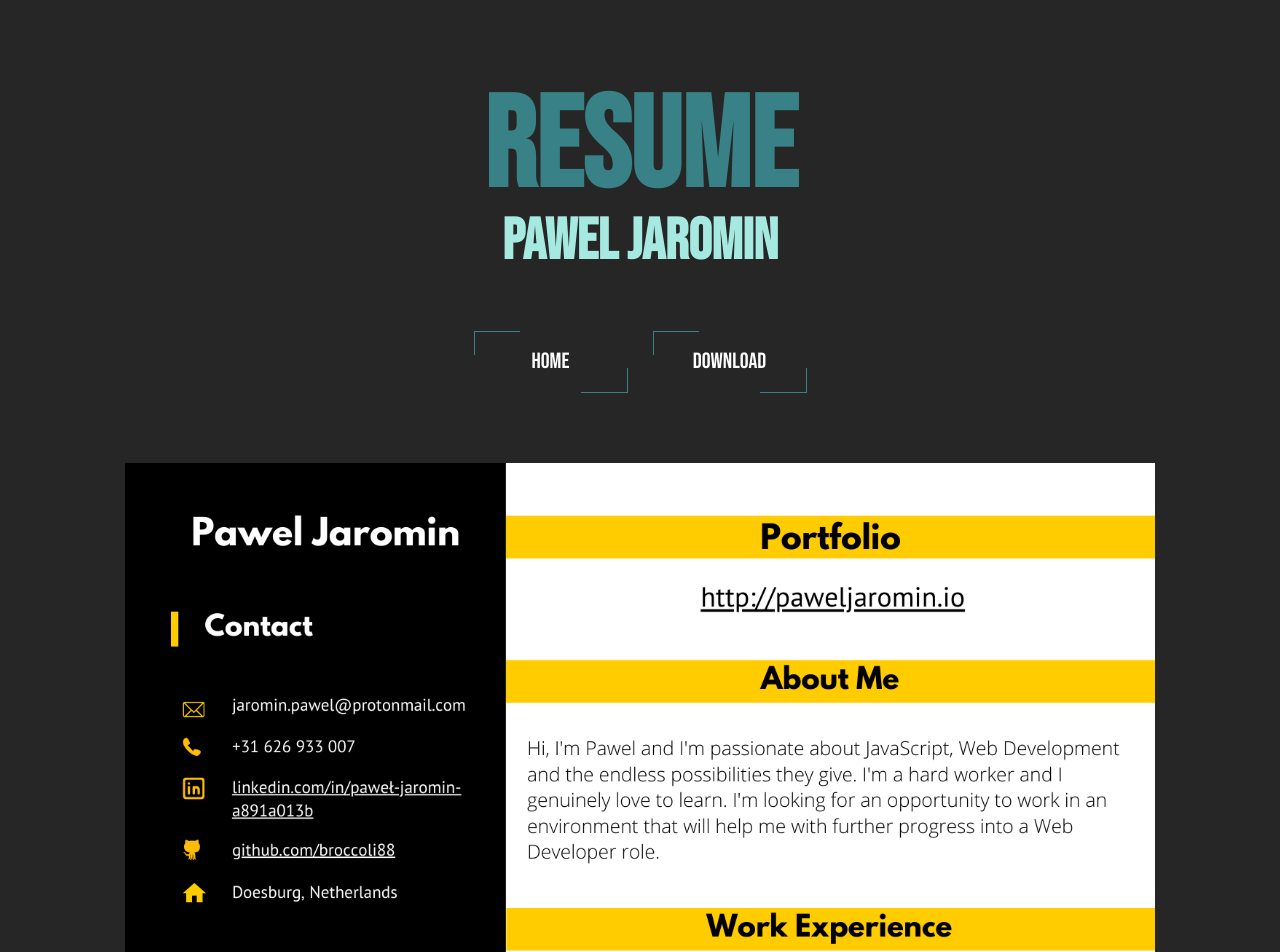
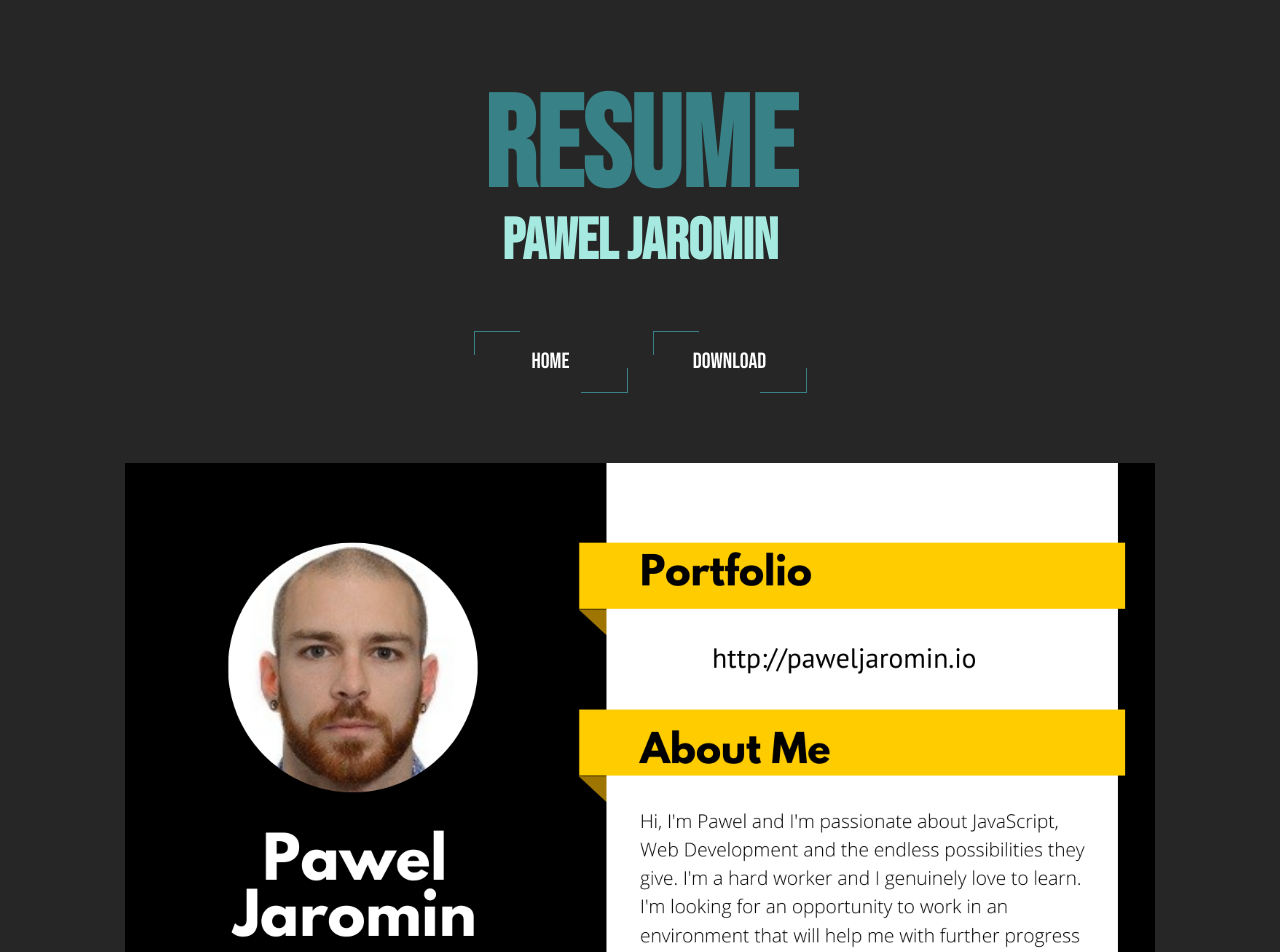
Before and after one commit to broccoli88/pj_portfolio, a Vue app: page /resume in a window 1280 px wide. Shown: the top 952 px of the page. Built offline with nearby package versions, Linux system fonts and the light colour scheme; a web font is replaced by a local one.

Commit message:
updated resume

```diff
--- a/src/views/ResumePage.vue
+++ b/src/views/ResumePage.vue
@@ -6,7 +6,7 @@
             <Button @click="ETGoHome">Home</Button>
             <a
                 class="download"
-                href="https://mega.nz/file/iN9RyATT#nEq4cGboCHJFPoDP9ugO5ZK9VAzlnRxGu4HBHfaS4Wg"
+                href="https://mega.nz/file/qMElRSKZ#EiWrHJ0xoysV1s3f2iL535D877eJ429CMkLmZO309E0"
                 download
                 target="_blank"
             >
@@ -14,7 +14,7 @@
             </a>
         </div>
         <figure class="resume-scan">
-            <img src="../assets/Pawel_Jaromin_Resume.png" alt="" />
+            <img src="../assets/Resume_Pawel_Jaromin.png" alt="" />
         </figure>
     </article>
 
```
Also changed, not shown: src/assets/Pawel_Jaromin_Resume.png (deleted), src/assets/Resume_Pawel_Jaromin.png (added).
